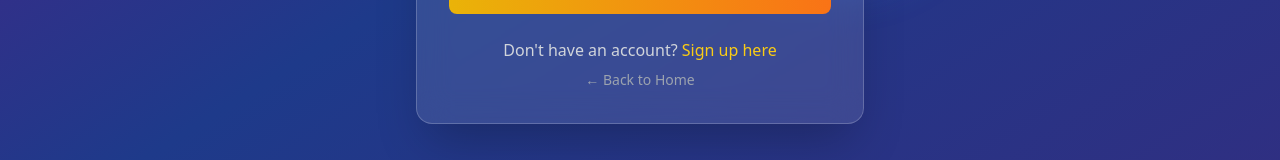
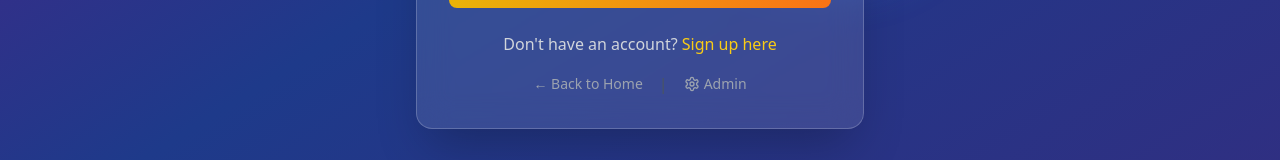
Before and after one commit to anandtripathi09/Dot-Burster-Game, a React (Vite) app: page /login in a window 1280 px wide. Shown: the part 552-712 px from the top of the page. Built offline with nearby package versions, Linux system fonts and the light colour scheme; no server answers.

Commit message:
Update LoginPage.tsx

```diff
--- a/src/pages/LoginPage.tsx
+++ b/src/pages/LoginPage.tsx
@@ -1,9 +1,7 @@
-import React from 'react';
-
 import React, { useState } from 'react';
 import { Link, useNavigate } from 'react-router-dom';
 import { useAuth } from '../contexts/AuthContext';
-import { Target, Mail, Lock, Eye, EyeOff } from 'lucide-react';
+import { Target, Mail, Lock, Eye, EyeOff, Settings } from 'lucide-react';
 
 const LoginPage = () => {
   const [email, setEmail] = useState('');
@@ -121,9 +119,19 @@ const LoginPage = () => {
                 Sign up here
               </Link>
             </p>
-            <Link to="/" className="text-gray-400 hover:text-white text-sm mt-2 inline-block transition-colors">
-              ← Back to Home
-            </Link>
+            <div className="flex items-center justify-center space-x-4 mt-4">
+              <Link to="/" className="text-gray-400 hover:text-white text-sm transition-colors">
+                ← Back to Home
+              </Link>
+              <span className="text-gray-600">|</span>
+              <Link
+                to="/admin/login"
+                className="text-gray-400 hover:text-red-400 text-sm transition-colors flex items-center space-x-1"
+              >
+                <Settings className="h-4 w-4" />
+                <span>Admin</span>
+              </Link>
+            </div>
           </div>
         </div>
       </div>
```
